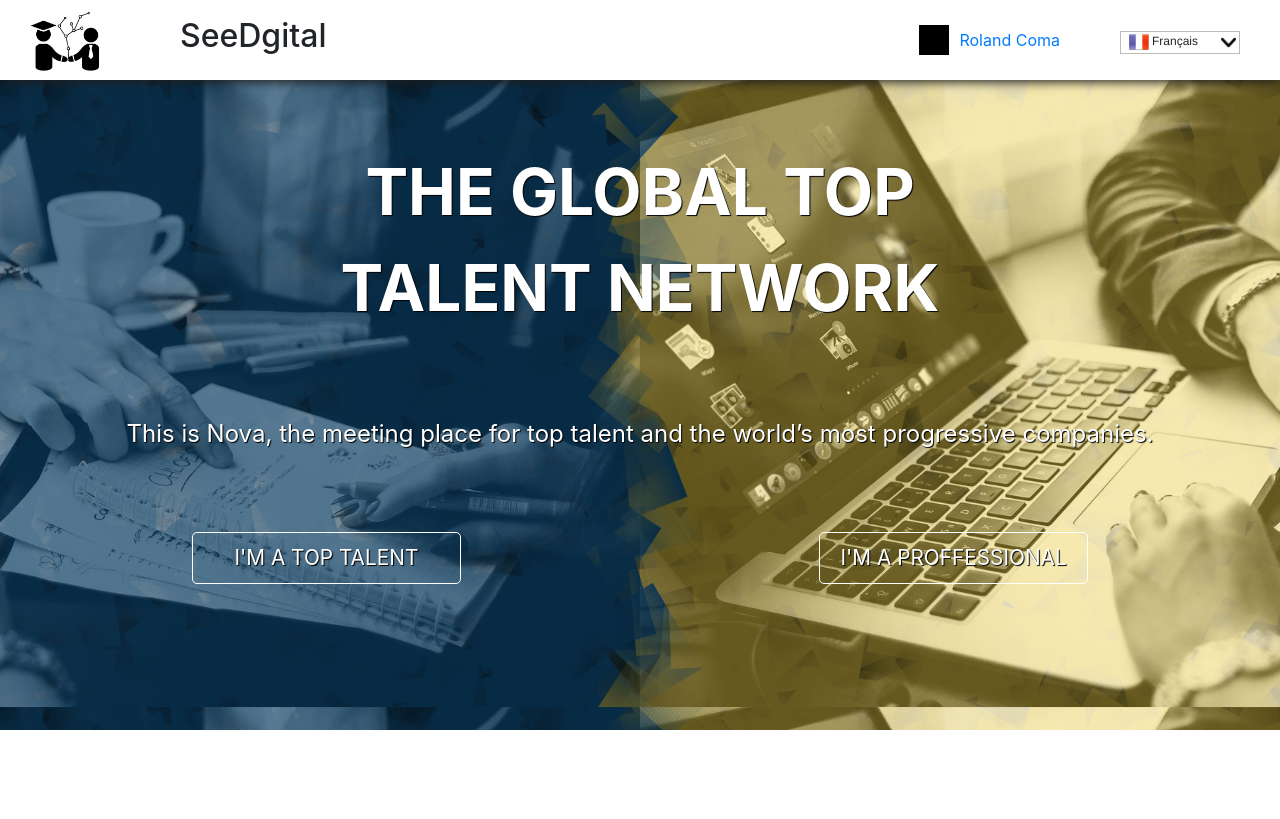
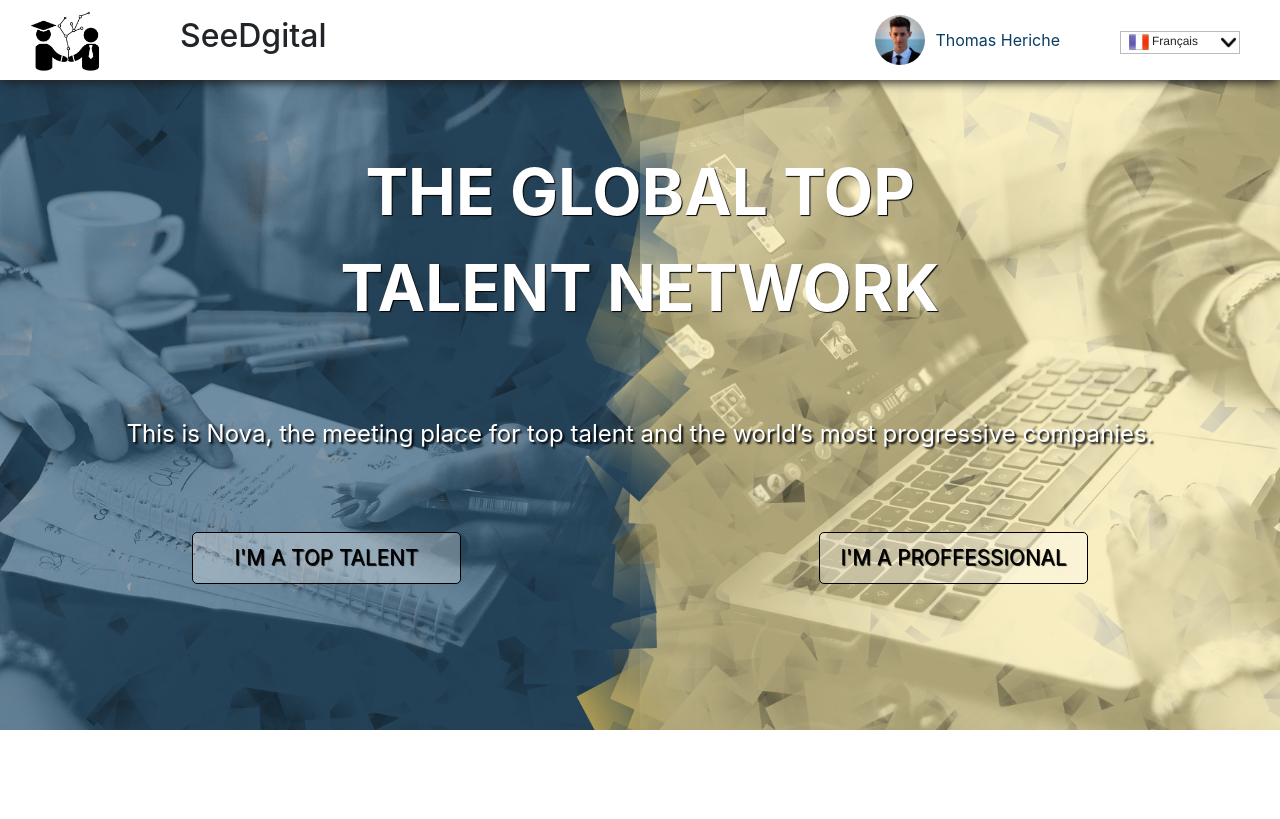
Before and after one commit to Hell0ow/startup-weekend-groupe-12, a PHP site: page / in a window 1280 px wide. Shown: the top 819 px of the page. Run offline with PHP 8.4, Linux system fonts and the light colour scheme.

Commit message:
update graphism

```diff
--- a/css/style-anto.css
+++ b/css/style-anto.css
@@ -55,13 +55,24 @@ h2{
 
 #img-profil{
 
-	width: 30px;
-	height: 30px;
-	background-color: black;
+	width: 50px;
+	height: 50px;
+	background-image: url("../assets/img/thomas-heriche.jpg");
+	background-size: 50px 50px;
+	border-radius: 100%;
 }
-a:link
+#profil > a:link
 {
 	text-decoration:none;
+	color: rgb(10,61,98);
+}
+#profil > a{
+	color: rgb(10,61,98);
+}
+#profil > a:hover{
+
+	text-decoration: none;
+	color: rgb(10,61,98);
 }
 
 
--- a/css/style.css
+++ b/css/style.css
@@ -90,7 +90,7 @@ header
 	text-align: center;
 	font-size: 1.5em;
 	color: white;
-	text-shadow: 1px 1px 1px black;
+	text-shadow: 2px 2px 2px black;
 	margin-bottom: 80px;
 }
 
@@ -106,8 +106,9 @@ header
 #header_buttons p
 {
 	width: 30%;
-	border: 1px solid white;
+	border: 1px solid black;
 	border-radius: 5px;
+	background-color: rgba(255,255,255,0.3);
 }
 
 #header_buttons p a
@@ -117,10 +118,11 @@ header
 	display: flex;
 	align-items: center;
 	justify-content: center;
-	color: white;
+	color: black;
 	text-decoration: none;
 	font-size: 1.3em;
 
+	border-radius: 5px;
 	text-shadow: 1px 1px 1px black;
 	transition-property: background-color; /* Active la transition sur background-color */
     transition-duration: 0.6s; /* La transition dure 1s */
@@ -130,8 +132,9 @@ header
 
 #header_buttons p a:hover
 {
-	background-color: white;
+	background-color: rgba(255,255,255,0.6);
 	color: black;
+	border-radius: 5px;
 }
 
 
--- a/index.html
+++ b/index.html
@@ -19,7 +19,7 @@
 		</section>
 		<section id ="header-part-III">
 			<div id ="img-profil"></div>
-			<div id ="profil"><a href="http://google.com">Roland Coma</a></div>
+			<div id ="profil"><a href="http://google.com">Thomas Heriche</a></div>
 		</section>
 		<section id ="header-part-IV">
 			<div class = "lang-container">
```
Also changed, not shown: assets/img/Sans titre-1.png, assets/img/poulet.png (added), assets/img/roland.jpg (added), assets/img/thomas-heriche.jpg (added).
